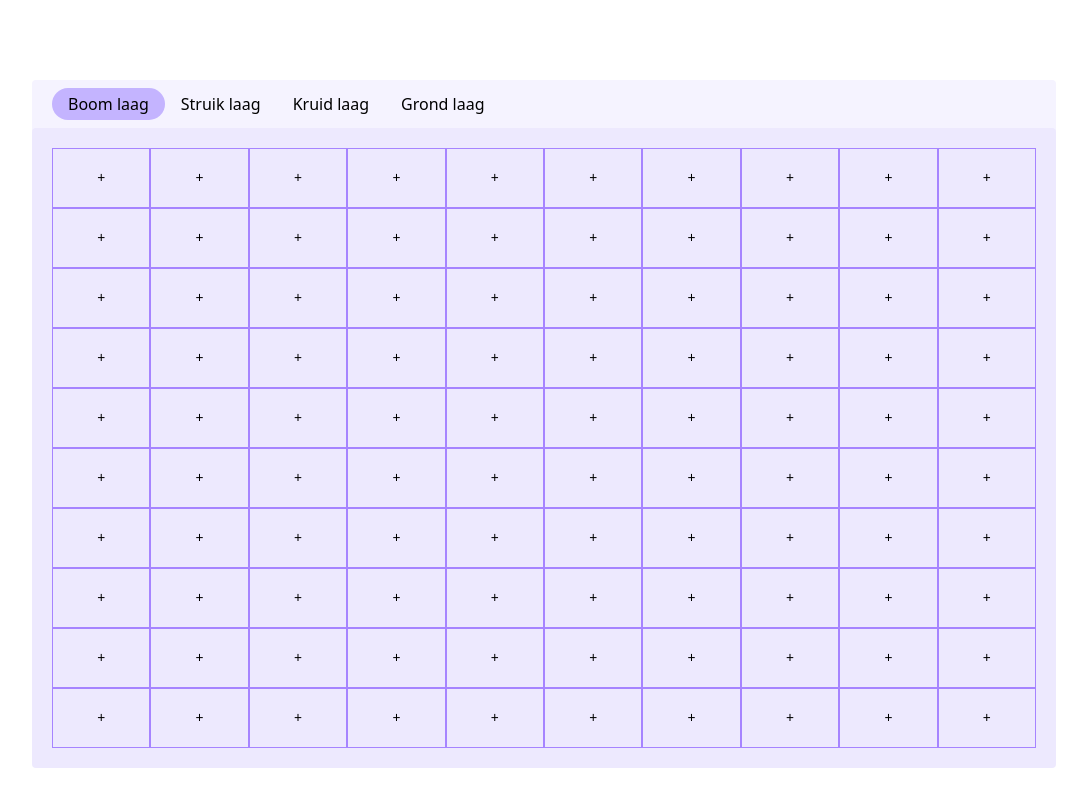
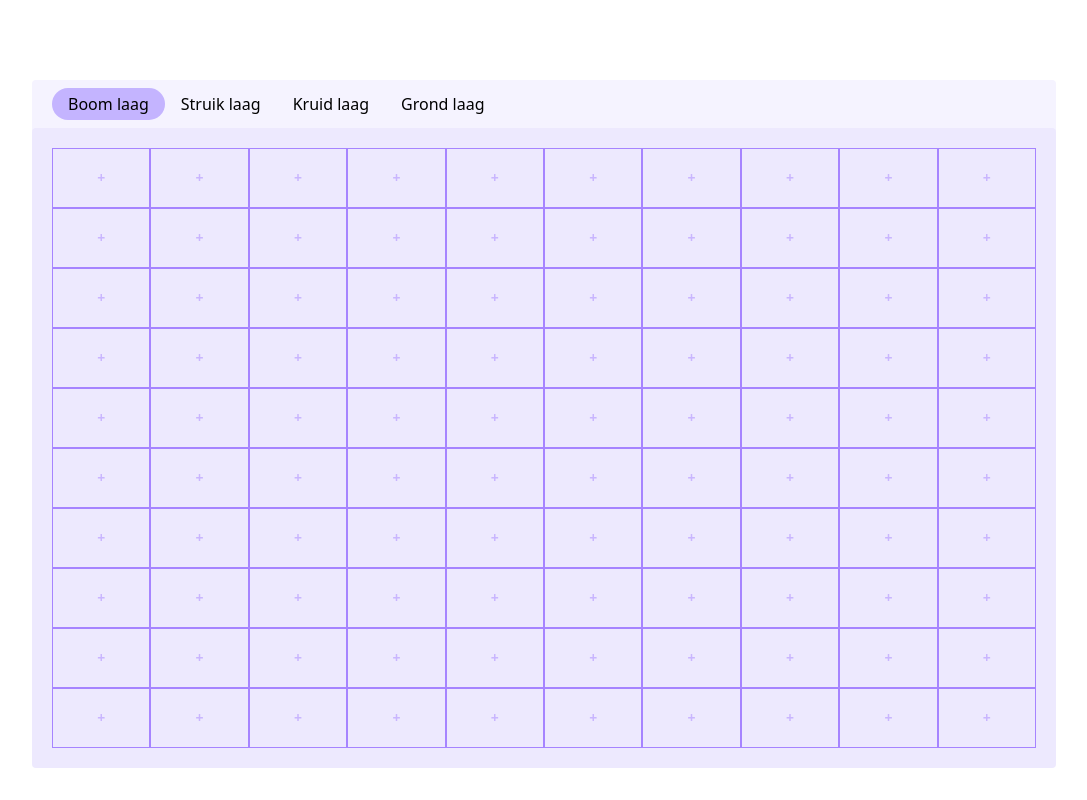
Before and after one commit to FalloutCS/voedselBosApp, a SvelteKit app: page /builder in a window 1280 px wide. Shown: the whole page, without its empty margins (96-1183 px from the left). Built offline with nearby package versions, Linux system fonts and the light colour scheme; no server answers.

Commit message:
Merged logic for images

```diff
--- /dev/null
+++ b/src/lib/habitIcon.ts
@@ -0,0 +1,9 @@
+export function gethabitIcon(habit: string | undefined): string {
+    if (!habit) return '/HabitIcons/Annual.png';
+
+    // cleanName verwijderd alle spaties en haakjes in namen.
+    const cleanName = habit.replace(/[\s/]/g, '');
+
+    // Plak er .png achter en geef het pad terug
+    return `/HabitIcons/${cleanName}.png`;
+}
--- a/src/lib/types.ts
+++ b/src/lib/types.ts
@@ -31,7 +31,7 @@ export type Plant = {
   id: number;
   latinName: string;
   commonName: string;
-  habit: "Shrub" | "Annual" | "Perennial" | "Tree" | "Perennial Climber" | "Annual/Perennial" | undefined;
+  habit: "Annual" | "Annual/Biennial" | "Annual Climber" | "Annual/Perennial" | "Bamboo" | "Biennial" | "Bulb" | "Climber" | "Corm" | "Fern" | "Lichen" | "Perennial" | "Perennial Climber" | "Shrub" | "Tree" | undefined;
   wind: "N" | "W" | "M" | "F" | undefined;
 };
 
--- a/src/routes/builder/components/Canvas.svelte
+++ b/src/routes/builder/components/Canvas.svelte
@@ -1,5 +1,6 @@
 <script lang="ts">
     import type { Plant, voedselbos_Cel } from "$lib/types";
+    import { gethabitIcon } from "$lib/habitIcon";
     type CanvasProps = {
         data: {
             width: number;
@@ -23,10 +24,15 @@
             class="border border-violet-400 text-sm"
             disabled={cell.isPopulated}
         >
-            {#if cell.isPopulated}
-                {cell.plant?.commonName}
+            {#if cell.isPopulated && cell.plant}
+                <img
+                    src={gethabitIcon(cell.plant.habit)}
+                    alt={cell.plant.habit}
+                    title={cell.plant.commonName}
+                    class="w-full h-full object-contain"
+                />
             {:else}
-                +
+                <span class="text-violet-400 font-bold opacity-50">+</span>
             {/if}
         </button>
     {/each}
```
